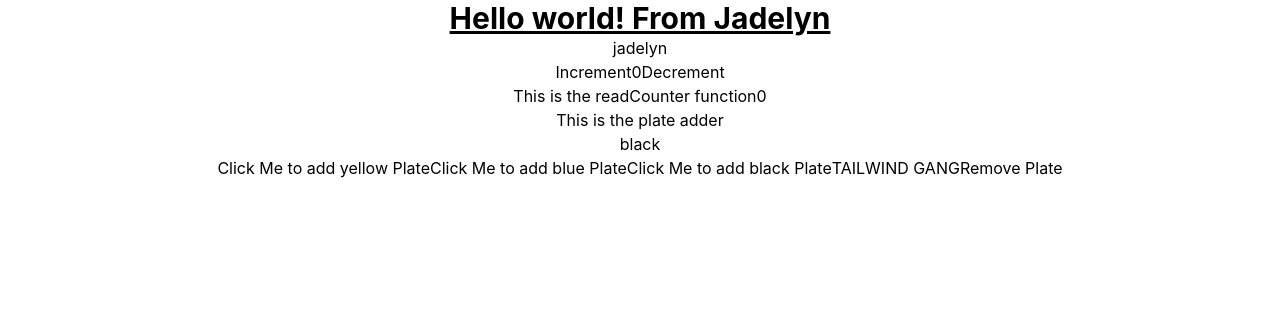
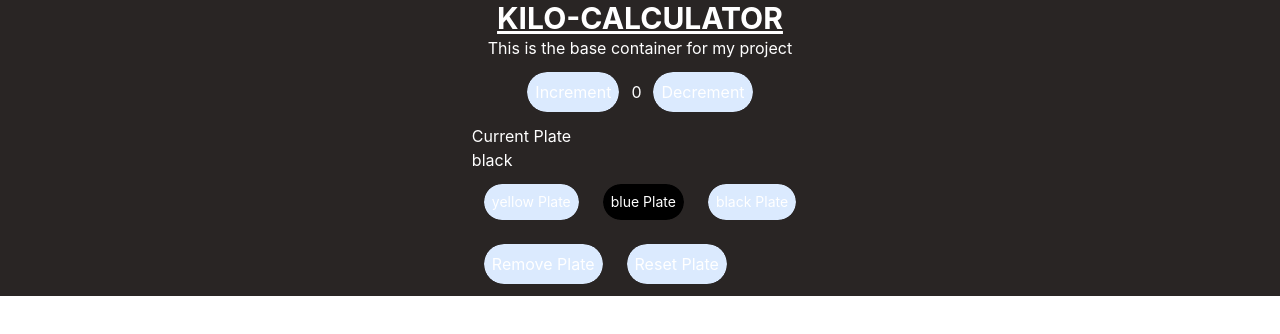
Before and after one commit to FraustoB/kilo-counter, a React (Create React App) app: page / in a window 1280 px wide. Shown: the top 334 px of the page. Built offline with nearby package versions, Linux system fonts and the light colour scheme.

Commit message:
adjusted styles with tailwind, setup base font color, background color, and button color. Along with setting up basic architecture to be used in rest of the app

```diff
--- a/src/App.js
+++ b/src/App.js
@@ -3,17 +3,13 @@ import { Counter } from "./features/counter/counter";
 import { ReadCounter } from "./components/readCounter";
 import { PlateAdder } from "./features/plates/plateAdder";
 
+import { BaseContainer } from "./components/baseContainer";
+
 function App() {
-  const name = "jadelyn";
   return (
-    <div className="App">
-      <h1 className="text-3xl font-bold underline">
-        Hello world! From Jadelyn
-      </h1>
-      {name}
-      <Counter />
-      <ReadCounter />
-      <PlateAdder />
+    <div className="flex items-center flex-col bg-stone-800 text-white">
+      <h1 className="text-3xl font-bold underline">KILO-CALCULATOR</h1>
+      <BaseContainer />
     </div>
   );
 }
--- /dev/null
+++ b/src/components/baseContainer.js
@@ -0,0 +1,14 @@
+import React from "react";
+import { Counter } from "../features/counter/counter";
+import { PlateAdder } from "../features/plates/plateAdder";
+import { useSelector } from "react-redux";
+
+export function BaseContainer() {
+  return (
+    <div className="flex flex-col justify-center items-center">
+      This is the base container for my project
+      <Counter />
+      <PlateAdder />
+    </div>
+  );
+}
--- a/src/features/counter/counter.js
+++ b/src/features/counter/counter.js
@@ -9,21 +9,13 @@ export function Counter() {
   const dispatch = useDispatch();
 
   return (
-    <div>
+    <div className="flex align-middle">
       <div>
-        <button
-          aria-lavel="Increment value"
-          onClick={() => dispatch(increment())}
-        >
-          Increment
-        </button>
+        <button onClick={() => dispatch(increment())}>Increment</button>
+
         <span>{count}</span>
-        <button
-          aria-label="Decrement value"
-          onClick={() => dispatch(decrement())}
-        >
-          Decrement
-        </button>
+        <button onClick={() => dispatch(decrement())}>Decrement</button>
+        <br />
       </div>
     </div>
   );
--- a/src/features/counter/counterSlice.js
+++ b/src/features/counter/counterSlice.js
@@ -15,6 +15,9 @@ export const counterSlice = createSlice({
     incrementByAmount: (state, action) => {
       state.value += action.payload;
     },
+    resetValue: (state) => {
+      state.value = 0;
+    },
   },
 });
 
--- a/src/features/plates/plateAdder.js
+++ b/src/features/plates/plateAdder.js
@@ -1,6 +1,6 @@
 import React from "react";
 import { useSelector, useDispatch } from "react-redux";
-import { addPlate, removePlate } from "./plateSlice";
+import { addPlate, removePlate, resetPlate } from "./plateSlice";
 
 export function PlateAdder() {
   const curPlate = useSelector((state) => state.plates.value);
@@ -8,19 +8,24 @@ export function PlateAdder() {
 
   return (
     <div>
-      This is the plate adder
+      Current Plate
       <p>{curPlate}</p>
-      <button onClick={() => dispatch(addPlate("yellow"))}>
-        Click Me to add yellow Plate
-      </button>
-      <button onClick={() => dispatch(addPlate("blue"))}>
-        Click Me to add blue Plate
-      </button>
-      <button onClick={() => dispatch(addPlate("black"))}>
-        Click Me to add black Plate
-      </button>
-      TAILWIND GANG
-      <button onClick={() => dispatch(removePlate())}> Remove Plate</button>
+      <div className="flex flex-row text-sm">
+        <button onClick={() => dispatch(addPlate("yellow"))}>
+          yellow Plate
+        </button>
+        <button
+          className="bg-black text-white"
+          onClick={() => dispatch(addPlate("blue"))}
+        >
+          blue Plate
+        </button>
+        <button onClick={() => dispatch(addPlate("black"))}>black Plate</button>
+      </div>
+      <div className="flex flex-row items-center">
+        <button onClick={() => dispatch(removePlate())}> Remove Plate</button>
+        <button onClick={() => dispatch(resetPlate())}>Reset Plate</button>
+      </div>
     </div>
   );
 }
--- a/src/features/plates/plateSlice.js
+++ b/src/features/plates/plateSlice.js
@@ -11,14 +11,17 @@ export const plateSlice = createSlice({
       state.value.push(" " + action.payload);
     },
     removePlate: (state) => {
-      if (state.value.length > 1) {
+      if (state.value.length >= 0) {
         state.value.pop();
       } else {
       }
     },
+    resetPlate: (state) => {
+      state.value = [];
+    },
   },
 });
 
-export const { addPlate, removePlate } = plateSlice.actions;
+export const { addPlate, removePlate, resetPlate } = plateSlice.actions;
 
 export default plateSlice.reducer;
--- a/src/index.css
+++ b/src/index.css
@@ -1,4 +1,11 @@
 @tailwind base;
+
+@layer base {
+  button {
+    @apply outline outline-1 bg-blue-100 outline-stone-800 p-2 m-3 rounded-full;
+  }
+}
+
 @tailwind components;
 @tailwind utilities;
 
```
